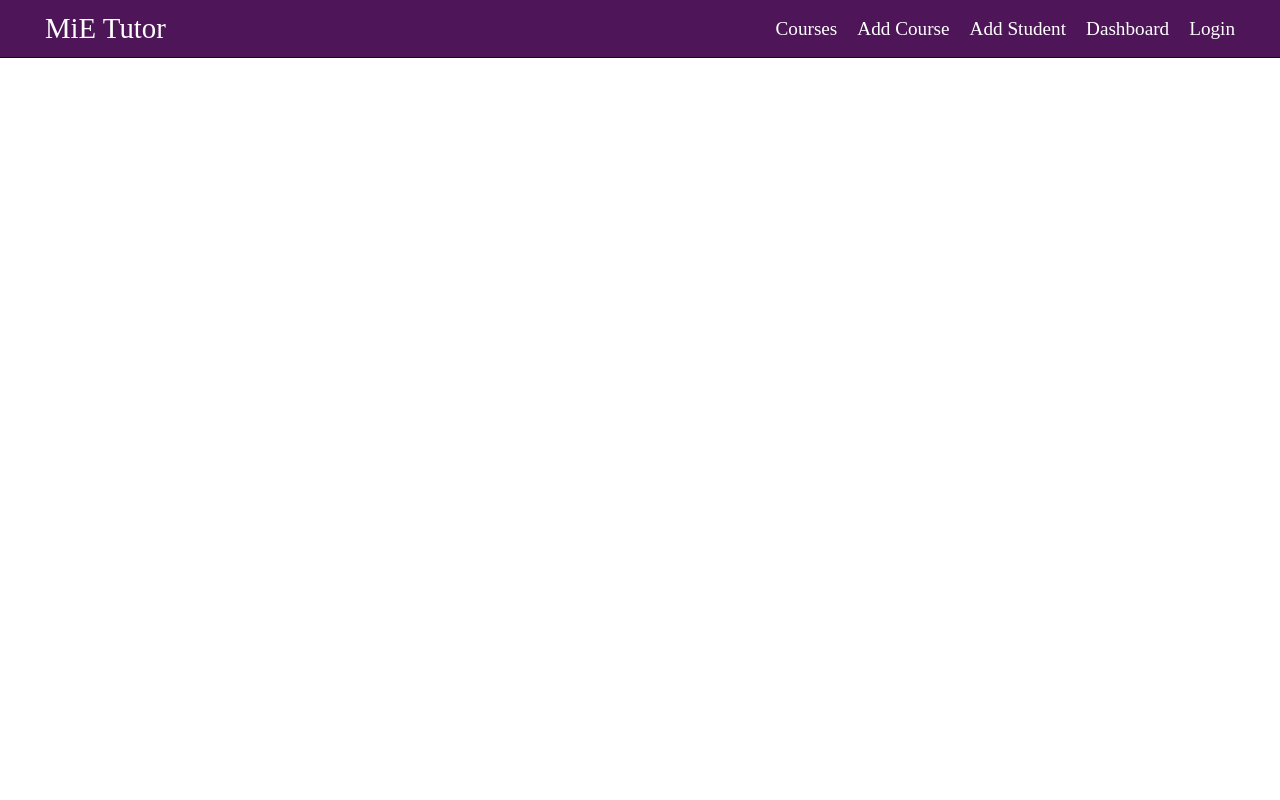
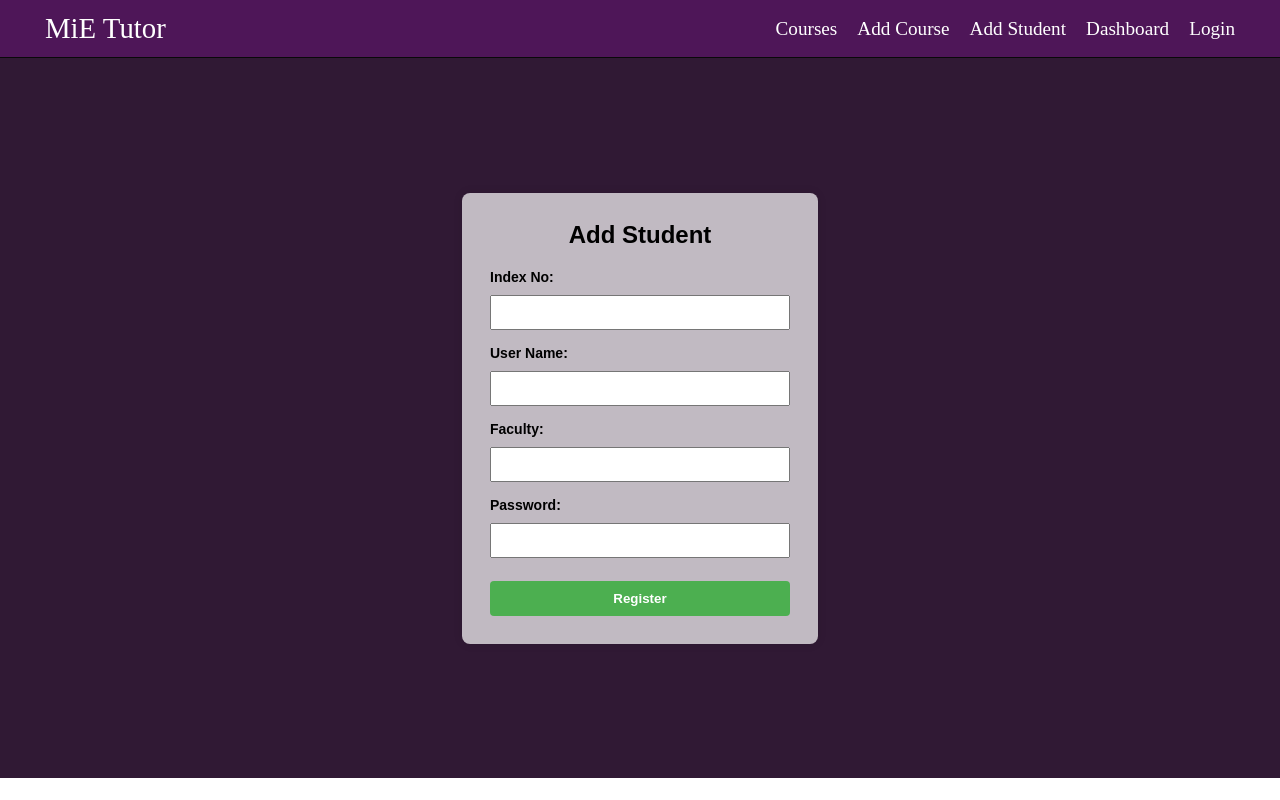
Before and after one commit to cswarnasooriya/MiE_Tutor, a React (Vite) app in the folder client/: page /addstudent in a window 1280 px wide. Built offline with nearby package versions, Linux system fonts and the light colour scheme.

Commit message:
AddStudent section updated

```diff
--- a/client/src/App.jsx
+++ b/client/src/App.jsx
@@ -4,6 +4,7 @@ import Home from './components/Home'
 import Navbar from './components/Navbar'
 import Login from './components/Login'
 import Dashboard from './components/Dashboard'
+import AddStudent from './components/AddStudent'
 
 
 function App() {
@@ -21,6 +22,8 @@ function App() {
         <Route path='/courses' element={<Courses/>}/>
         <Route path='/login' element={<Login/>}/>
         <Route path='/dashboard' element={<Dashboard/>}/>
+        <Route path='/addstudent' element={<AddStudent/>}/>
+
       </Routes>
 
     </BrowserRouter>
--- /dev/null
+++ b/client/src/CSS/AddStudent.css
@@ -0,0 +1,55 @@
+.student-form-container {
+    font-family: Arial, sans-serif;
+    margin: 0;
+    padding: 0;
+    display: flex;
+    justify-content: center;
+    align-items: center;
+    height: 90vh;
+    background-color: #301934;
+}
+
+.student-form {
+    background-color: rgba(255,255,255,0.7);
+    border-radius: 8px;
+    box-shadow:  0 0 10px rgba(0,0,0,0.1);
+    padding: 28px;
+    width: 300px;
+}
+
+.student-form h2{
+    margin-bottom: 20px;
+    text-align: center;
+}
+.student-form .form-group{
+    margin-bottom: 15px;
+}
+
+.student-form .form-group label{
+    display: block;
+    font-size: 14px;
+    font-weight: bold;
+    margin-bottom: 5px;
+
+}
+
+.student-form .form-group input,
+.student-form .form-group select {
+    width: 100%;
+    padding: 8px;
+    box-sizing: border-box;
+    margin-top: 5px;
+}
+
+.student-form .btn-register {
+    background-color: #4caf50;
+    color: #fff;
+    padding: 10px;
+    width: 100%;
+    border: none;
+    border-radius: 4px;
+    cursor: pointer;
+    font-weight: bold;
+    margin-top: 8px;
+
+}
--- /dev/null
+++ b/client/src/components/AddStudent.jsx
@@ -0,0 +1,34 @@
+import '../CSS/AddStudent.css';
+
+const AddStudent = () => {
+  return (
+    <div className="student-form-container">
+        <form className="student-form">
+            <h2>Add Student</h2>
+
+            <div className="form-group">
+                <label htmlFor="roll">Index No:</label>
+                <input type="text" name="roll" id="roll" />
+            </div>
+            <div className="form-group">
+                <label htmlFor="username">User Name:</label>
+                <input type="text" name="username" id="username" />
+            </div>
+            <div className="form-group">
+                <label htmlFor="faculty">Faculty:</label>
+                <input type="text" name="faculty" id="faculty" />
+            </div>
+            <div className="form-group">
+                <label htmlFor="password">Password:</label>
+                <input type="text" name="password" id="password" />
+            </div>
+
+            <button className='btn-register' type="submit">Register</button>
+
+        </form>
+
+    </div>
+  )
+}
+
+export default AddStudent
--- a/client/src/components/Navbar.jsx
+++ b/client/src/components/Navbar.jsx
@@ -12,7 +12,7 @@ const Navbar = () => {
         <div className="navbar-right">
             <Link to="/courses" className="navbar-link">Courses</Link>
             <Link to="/add-course" className="navbar-link">Add Course</Link>
-            <Link to="/add-student" className="navbar-link">Add Student</Link>
+            <Link to="/addstudent" className="navbar-link">Add Student</Link>
             <Link to="/dashboard" className="navbar-link">Dashboard</Link>
             <Link to="/login" className="navbar-link">Login</Link>
 
```
